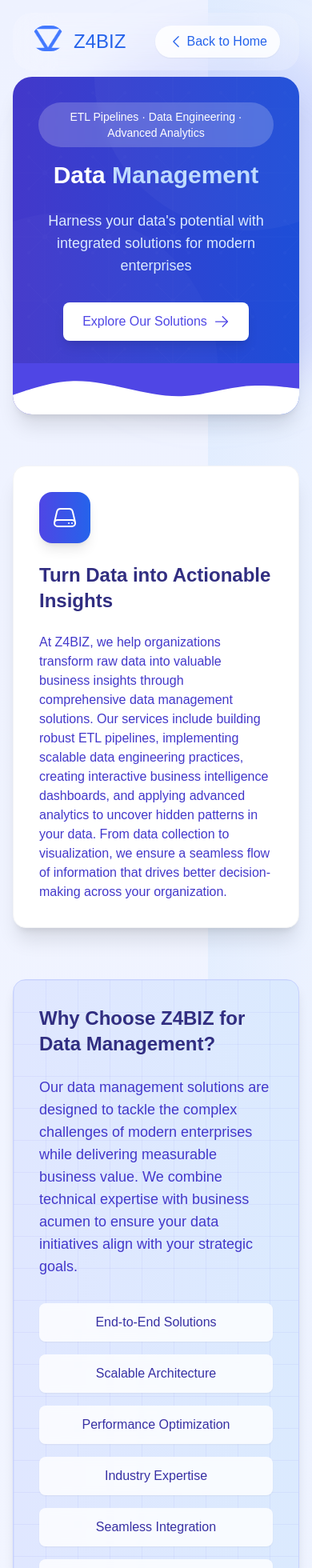
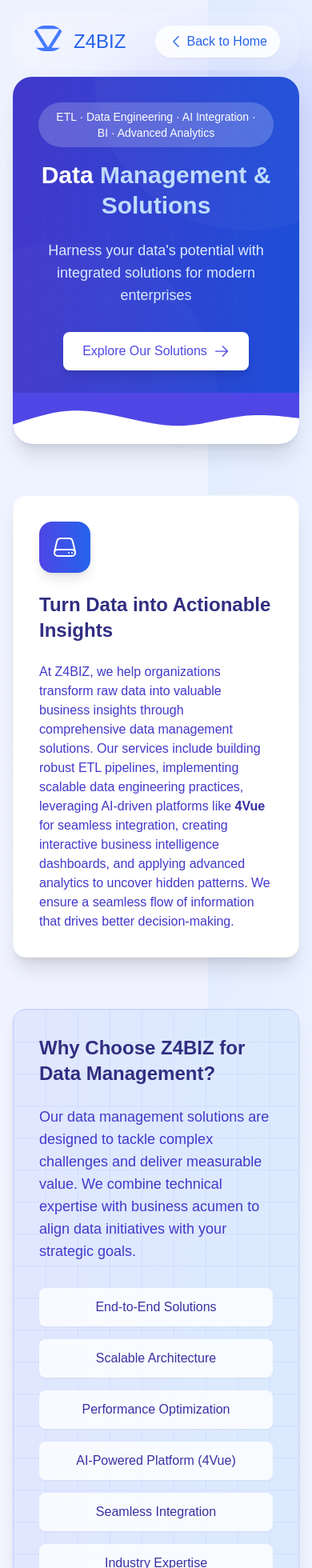
Before and after one commit to Surya-blippi/z4biz, a Next.js app: page /products/data in a window 390 px wide. Shown: the top 1960 px of the page at 80% size. Built offline with nearby package versions, Linux system fonts and the light colour scheme.

Commit message:
Fixed nav change

```diff
--- a/pages/products/data.tsx
+++ b/pages/products/data.tsx
@@ -9,7 +9,9 @@
   LightBulbIcon,
   GlobeAltIcon,
   ArrowRightIcon,
-  CircleStackIcon
+  CircleStackIcon,
+  BeakerIcon // Added for 4Vue (if SparklesIcon is needed elsewhere distinctly, or use SparklesIcon)
+             // Using SparklesIcon as it was originally assigned and fits AI theme
 } from '@heroicons/react/24/outline';
 import ServiceNavigation from '../../components/ServiceNavigation';
 import Footer from '../../components/Footer';
@@ -45,6 +47,24 @@
     gradient: "from-blue-500 to-cyan-600",
     bgPattern: "radial-gradient(circle at 10% 90%, rgba(14, 165, 233, 0.1) 0%, transparent 60%)"
   },
+  // *** START: Added 4Vue Section ***
+  {
+    id: "4vue-data-engineering", // Changed id slightly to avoid potential conflicts if "4vue" is used elsewhere
+    title: "4Vue Platform",
+    subtitle: "AI-Powered Data Engineering for Seamless Integration",
+    tagline: "Connect. Automate. Analyze.", // Adjusted tagline for data context
+    description: "Leverage 4Vue, our AI-driven data engineering platform, to streamline data collection, transformation, and governance. Connect multiple data sources, automate complex data pipelines with a no-code interface, and derive actionable insights faster.",
+    benefits: [ // Renamed 'features' to 'benefits' for consistency
+      "Seamless Integration: Connect diverse data sources using pre-built connectors, simplifying data ingestion.",
+      "Automated Data Pipelines: Schedule pipelines for timely and accurate data flow without manual intervention.",
+      "No-Code Data Transformation: Empower users to transform data effortlessly, accelerating decision-making.",
+      "AI-Powered Analytics: Uncover hidden insights, optimize workflows, and drive decisions with embedded AI."
+    ],
+    icon: SparklesIcon, // Kept SparklesIcon as it signifies AI/Automation
+    gradient: "from-teal-500 to-cyan-600", // Gradient from original ESG definition
+    bgPattern: "radial-gradient(circle at 10% 90%, rgba(20, 184, 166, 0.1) 0%, transparent 60%)" // BG pattern from original
+  },
+  // *** END: Added 4Vue Section ***
   {
     id: "business-intelligence",
     title: "Business Intelligence",
@@ -52,7 +72,7 @@
     tagline: "Visualize. Analyze. Decide.",
     description: "Z4BIZ transforms your data into actionable insights through powerful BI solutions. We create interactive dashboards and reports that provide real-time visibility into your business performance, enabling faster, data-driven decision-making across all organizational levels.",
     benefits: [
-      "Interactive Dashboards: Build customized dashboards that display key metrics and KPIs in real-time.",
+      "Interactive Dashboards: Build customized dashboards displaying key metrics and KPIs in real-time.",
       "Self-Service Analytics: Enable non-technical users to explore data and generate insights independently.",
       "Automated Reporting: Streamline recurring report generation to save time and ensure consistent delivery."
     ],
@@ -71,7 +91,7 @@
       "Prescriptive Insights: Receive actionable recommendations to optimize business processes.",
       "Performance Optimization: Identify inefficiencies and opportunities for business improvement."
     ],
-    icon: SparklesIcon,
+    icon: SparklesIcon, // Note: SparklesIcon is now used twice. Consider if a different icon for 4Vue or Advanced Analytics is better, or if it's acceptable.
     gradient: "from-violet-500 to-purple-600",
     bgPattern: "radial-gradient(circle at 10% 30%, rgba(139, 92, 246, 0.1) 0%, transparent 60%)"
   }
@@ -97,10 +117,10 @@
   return (
     <>
       <Head>
-        <title>Data Management | Z4BIZ</title>
+        <title>Data Management & Solutions | Z4BIZ</title> {/* Updated Title */}
         <meta
           name="description"
-          content="Harness your data's potential with ETL pipelines, data engineering, interactive BI visualizations, and advanced analytics solutions."
+          content="Harness your data's potential with ETL pipelines, data engineering, AI-powered platforms like 4Vue, interactive BI, and advanced analytics." /* Updated Meta */
         />
       </Head>
 
@@ -167,7 +187,8 @@
                     transition={{ delay: 0.2, duration: 0.5 }}
                     className="inline-block px-4 py-2 mb-4 rounded-full bg-white/20 backdrop-blur-sm text-white text-sm font-medium"
                   >
-                    ETL Pipelines · Data Engineering · Advanced Analytics
+                    {/* Updated Tagline */}
+                    ETL · Data Engineering · AI Integration · BI · Advanced Analytics
                   </motion.div>
 
                   <motion.h1
@@ -176,7 +197,7 @@
                     transition={{ delay: 0.3, duration: 0.6 }}
                     className="text-3xl sm:text-4xl lg:text-5xl font-bold mb-6 leading-tight"
                   >
-                    Data <span className="text-blue-200">Management</span>
+                    Data <span className="text-blue-200">Management & Solutions</span> {/* Updated Heading */}
                   </motion.h1>
 
                   <motion.p
@@ -237,7 +258,7 @@
 
                     <div className="prose prose-lg max-w-none text-indigo-700">
                       <p>
-                        At Z4BIZ, we help organizations transform raw data into valuable business insights through comprehensive data management solutions. Our services include building robust ETL pipelines, implementing scalable data engineering practices, creating interactive business intelligence dashboards, and applying advanced analytics to uncover hidden patterns in your data. From data collection to visualization, we ensure a seamless flow of information that drives better decision-making across your organization.
+                        At Z4BIZ, we help organizations transform raw data into valuable business insights through comprehensive data management solutions. Our services include building robust ETL pipelines, implementing scalable data engineering practices, leveraging AI-driven platforms like <strong className='text-indigo-800'>4Vue</strong> for seamless integration, creating interactive business intelligence dashboards, and applying advanced analytics to uncover hidden patterns. We ensure a seamless flow of information that drives better decision-making. {/* Added mention of 4Vue */}
                       </p>
                     </div>
                   </div>
@@ -267,16 +288,18 @@
               <div className="relative">
                 <h3 className="text-2xl font-bold text-indigo-900 mb-6">Why Choose Z4BIZ for Data Management?</h3>
                 <p className="text-lg text-indigo-700 mb-8">
-                  Our data management solutions are designed to tackle the complex challenges of modern enterprises while delivering measurable business value. We combine technical expertise with business acumen to ensure your data initiatives align with your strategic goals.
+                  Our data management solutions are designed to tackle complex challenges and deliver measurable value. We combine technical expertise with business acumen to align data initiatives with your strategic goals.
                 </p>
 
+                {/* *** START: Why Choose Items (Including 4Vue Benefit) *** */}
                 <div className="grid grid-cols-1 sm:grid-cols-3 gap-4">
                   {[
                     "End-to-End Solutions",
                     "Scalable Architecture",
                     "Performance Optimization",
+                    "AI-Powered Platform (4Vue)", // Added benefit related to 4Vue
+                    "Seamless Integration",
                     "Industry Expertise",
-                    "Seamless Integration",
                     "Ongoing Support"
                   ].map((feature) => (
                     <div
@@ -287,10 +310,11 @@
                     </div>
                   ))}
                 </div>
+                 {/* *** END: Why Choose Items *** */}
               </div>
             </motion.div>
 
-            {/* Data Management Services */}
+            {/* Data Management Services Title Area */}
             <div className="mb-10 text-center">
               <motion.div
                 initial={{ opacity: 0, y: 20 }}
@@ -298,7 +322,7 @@
                 viewport={{ once: true }}
                 className="inline-block px-4 py-2 mb-4 rounded-full bg-indigo-100 text-indigo-700 text-sm font-medium"
               >
-                Our Data Services
+                Our Data Services & Platforms {/* Updated Title */}
               </motion.div>
               <motion.h2
                 initial={{ opacity: 0, y: 20 }}
@@ -315,11 +339,11 @@
                 transition={{ delay: 0.1 }}
                 className="text-base sm:text-xl text-indigo-600 max-w-3xl mx-auto"
               >
-                From data collection to visualization, we provide end-to-end solutions
+                From data collection to visualization and AI-driven insights, we provide end-to-end solutions.
               </motion.p>
             </div>
 
-            {/* Service Cards */}
+            {/* Service Cards Section (Now includes 4Vue) */}
             <motion.div
               className="space-y-16"
               variants={containerVariants}
@@ -364,10 +388,11 @@
                           {service.description}
                         </p>
 
-                        {/* Features */}
+                        {/* Benefits/Features */}
                         <div className="mb-6 bg-indigo-50 rounded-xl p-6">
                           <h3 className={`text-lg font-semibold mb-6 text-transparent bg-clip-text bg-gradient-to-r ${service.gradient}`}>
-                            Key Benefits of {service.title}
+                             {/* Dynamic Title based on service ID */}
+                            {service.id === '4vue-data-engineering' ? `Key Features of ${service.title}` : `Key Benefits of ${service.title}`}
                           </h3>
                           <ul className="space-y-4">
                             {service.benefits.map((benefit, idx) => (
@@ -400,11 +425,11 @@
               <div className="absolute inset-0 opacity-10">
                 <svg width="100%" height="100%" viewBox="0 0 100 100" xmlns="http://www.w3.org/2000/svg">
                   <defs>
-                    <pattern id="grid" x="0" y="0" width="20" height="20" patternUnits="userSpaceOnUse">
+                    <pattern id="grid-data-benefits" x="0" y="0" width="20" height="20" patternUnits="userSpaceOnUse"> {/* Changed pattern ID */}
                       <path d="M 20 0 L 0 0 0 20" fill="none" stroke="white" strokeWidth="0.5"/>
                     </pattern>
                   </defs>
-                  <rect width="100%" height="100%" fill="url(#grid)" />
+                  <rect width="100%" height="100%" fill="url(#grid-data-benefits)" /> {/* Changed pattern ID */}
                 </svg>
               </div>
 
@@ -415,19 +440,19 @@
                   <div className="bg-white/10 backdrop-blur-sm rounded-xl p-6 hover:bg-white/20 transition-colors duration-300">
                     <LightBulbIcon className="w-10 h-10 mb-4" />
                     <h3 className="text-xl font-semibold mb-2">Data-Driven Decisions</h3>
-                    <p className="text-white/90">Enable faster, more accurate decision-making at all levels of your organization.</p>
+                    <p className="text-white/90">Enable faster, more accurate decision-making at all levels.</p>
                   </div>
 
                   <div className="bg-white/10 backdrop-blur-sm rounded-xl p-6 hover:bg-white/20 transition-colors duration-300">
                     <ChartBarIcon className="w-10 h-10 mb-4" />
                     <h3 className="text-xl font-semibold mb-2">Performance Optimization</h3>
-                    <p className="text-white/90">Identify inefficiencies and opportunities for improvement across your business.</p>
+                    <p className="text-white/90">Identify inefficiencies and opportunities for business improvement.</p>
                   </div>
 
                   <div className="bg-white/10 backdrop-blur-sm rounded-xl p-6 hover:bg-white/20 transition-colors duration-300">
                     <GlobeAltIcon className="w-10 h-10 mb-4" />
                     <h3 className="text-xl font-semibold mb-2">Scalable Growth</h3>
-                    <p className="text-white/90">Build data infrastructure that grows with your business and adapts to changing needs.</p>
+                    <p className="text-white/90">Build data infrastructure that grows with your business needs.</p>
                   </div>
                 </div>
               </div>
--- a/pages/products/esg.tsx
+++ b/pages/products/esg.tsx
@@ -4,10 +4,10 @@
 import {
   ShieldCheckIcon,
   DocumentChartBarIcon,
-  DocumentTextIcon,
+  // DocumentTextIcon, // Removed as not used
   CloudArrowUpIcon,
-  ChartBarIcon,
-  SparklesIcon,
+  // ChartBarIcon, // Removed as not used
+  // SparklesIcon, // *** REMOVED: Icon for 4Vue is no longer needed here ***
   ArrowRightIcon,
   GlobeAltIcon,
   BeakerIcon
@@ -15,6 +15,7 @@
 import ServiceNavigation from '../../components/ServiceNavigation';
 import Footer from '../../components/Footer';
 
+// *** REMOVED: 4Vue object from this array ***
 const esgProducts = [
   {
     id: "4scope",
@@ -30,22 +31,8 @@
     icon: DocumentChartBarIcon,
     gradient: "from-green-500 to-emerald-600",
     bgPattern: "radial-gradient(circle at 90% 10%, rgba(16, 185, 129, 0.1) 0%, transparent 60%)"
-  },
-  {
-    id: "4vue",
-    title: "4Vue",
-    subtitle: "AI-Powered Data Engineering for Seamless Integration",
-    description: "4Vue is an AI-driven data engineering platform that streamlines data collection, transformation, and governance. With 4Vue, businesses can connect multiple data sources, automate data pipelines, and derive actionable insights from their data.",
-    features: [
-      "Seamless Integration: Connect to a diverse range of data sources using 4Vue's pre-built connectors, simplifying the data ingestion process",
-      "Automated Data Pipelines: Set up scheduled data pipelines to run automatically, ensuring timely and accurate data flow",
-      "No-Code Data Transformation: Use 4Vue's no-code interface to transform data effortlessly, enabling faster decision-making without the need for coding expertise",
-      "AI-Powered Analytics: Leverage AI-driven analytics to uncover insights, optimize workflows, and make data-driven decisions"
-    ],
-    icon: SparklesIcon,
-    gradient: "from-teal-500 to-cyan-600",
-    bgPattern: "radial-gradient(circle at 10% 90%, rgba(20, 184, 166, 0.1) 0%, transparent 60%)"
   }
+  // 4Vue object was here
 ];
 
 const esgFrameworks = [
@@ -79,10 +66,10 @@
   return (
     <>
       <Head>
-        <title>ESG Solutions | Z4BIZ</title>
+        <title>ESG Reporting Solutions | Z4BIZ</title> {/* Updated title */}
         <meta
           name="description"
-          content="Sustainability & compliance solutions with 4Scope for ESG reporting and 4Vue for data engineering and analytics."
+          content="Sustainability & compliance solutions with 4Scope for comprehensive ESG reporting across major frameworks." /* Updated description */
         />
       </Head>
 
@@ -141,7 +128,7 @@
                     transition={{ delay: 0.2, duration: 0.5 }}
                     className="inline-block px-4 py-2 mb-4 rounded-full bg-white/20 backdrop-blur-sm text-white text-sm font-medium"
                   >
-                    Environmental, Social & Governance
+                    Environmental, Social & Governance Reporting {/* Updated Tag */}
                   </motion.div>
 
                   <motion.h1
@@ -150,7 +137,7 @@
                     transition={{ delay: 0.3, duration: 0.6 }}
                     className="text-3xl sm:text-4xl lg:text-5xl font-bold mb-6 leading-tight"
                   >
-                    ESG <span className="text-emerald-200">Solutions</span>
+                    ESG <span className="text-emerald-200">Reporting Solution</span> {/* Updated Heading */}
                   </motion.h1>
 
                   <motion.p
@@ -159,7 +146,7 @@
                     transition={{ delay: 0.4, duration: 0.6 }}
                     className="text-lg sm:text-xl text-teal-100 mb-8 max-w-3xl mx-auto"
                   >
-                    Comprehensive sustainability and compliance solutions to meet your ESG reporting needs
+                    Comprehensive sustainability and compliance solutions powered by 4Scope to meet your ESG reporting needs. {/* Updated Sub-heading */}
                   </motion.p>
 
                   <motion.div
@@ -171,7 +158,7 @@
                       href="#4scope"
                       className="inline-flex items-center px-6 py-3 bg-white text-green-600 font-medium rounded-lg shadow-lg hover:bg-green-50 transition-colors duration-300 group"
                     >
-                      Explore Our Solutions
+                      Explore 4Scope Solution
                       <ArrowRightIcon className="w-5 h-5 ml-2 group-hover:translate-x-1 transition-transform duration-300" />
                     </a>
                   </motion.div>
@@ -207,11 +194,11 @@
                   </div>
 
                   <div className="flex-grow">
-                    <h2 className="text-2xl sm:text-3xl font-bold text-green-900 mb-6">Sustainability & Compliance Solutions</h2>
+                    <h2 className="text-2xl sm:text-3xl font-bold text-green-900 mb-6">Streamlined Sustainability & Compliance</h2> {/* Updated title */}
 
                     <div className="prose prose-lg max-w-none text-green-700">
                       <p>
-                        At Z4BIZ, we provide powerful software solutions to help organizations navigate the complex landscape of ESG reporting and sustainability data management. Our flagship products, 4Scope and 4Vue, work together to simplify compliance, streamline data collection, and provide actionable insights for your sustainability journey.
+                        At Z4BIZ, we provide powerful software solutions to help organizations navigate the complex landscape of ESG reporting. Our flagship product, <strong className="text-green-800">4Scope</strong>, simplifies compliance, streamlines data collection for reporting, and provides actionable insights for your sustainability journey. {/* Updated description */}
                       </p>
                     </div>
                   </div>
@@ -239,9 +226,9 @@
               </div>
 
               <div className="relative">
-                <h3 className="text-2xl font-bold text-green-900 mb-6">Supported ESG Frameworks</h3>
+                <h3 className="text-2xl font-bold text-green-900 mb-6">Supported ESG Frameworks with 4Scope</h3> {/* Specified 4Scope */}
                 <p className="text-lg text-green-700 mb-8">
-                  Our solutions support a wide range of global sustainability and reporting frameworks to ensure your business stays compliant:
+                  Our 4Scope solution supports a wide range of global sustainability and reporting frameworks to ensure your business stays compliant:
                 </p>
 
                 <div className="grid grid-cols-1 sm:grid-cols-2 md:grid-cols-4 gap-4">
@@ -257,7 +244,7 @@
               </div>
             </motion.div>
 
-            {/* Product Cards */}
+            {/* Product Cards Title Area */}
             <div className="mb-10 text-center">
               <motion.div
                 initial={{ opacity: 0, y: 20 }}
@@ -265,7 +252,7 @@
                 viewport={{ once: true }}
                 className="inline-block px-4 py-2 mb-4 rounded-full bg-green-100 text-green-700 text-sm font-medium"
               >
-                Our ESG Products
+                Our ESG Reporting Product
               </motion.div>
               <motion.h2
                 initial={{ opacity: 0, y: 20 }}
@@ -273,7 +260,7 @@
                 viewport={{ once: true }}
                 className="text-3xl sm:text-4xl font-bold text-green-900 mb-4"
               >
-                Innovative Sustainability Solutions
+                Introducing 4Scope
               </motion.h2>
               <motion.p
                 initial={{ opacity: 0, y: 20 }}
@@ -282,19 +269,19 @@
                 transition={{ delay: 0.1 }}
                 className="text-base sm:text-xl text-green-700 max-w-3xl mx-auto"
               >
-                Powerful tools to simplify ESG reporting and data management
+                A powerful tool to simplify your ESG reporting and compliance management.
               </motion.p>
             </div>
 
-            {/* Product Cards */}
+            {/* Product Cards Section (Only 4Scope now) */}
             <motion.div
-              className="space-y-16"
+              className="space-y-16" // Might want to remove space-y-16 if only one item remains, or keep for consistency
               variants={containerVariants}
               initial="hidden"
               whileInView="visible"
               viewport={{ once: true }}
             >
-              {esgProducts.map((product) => (
+              {esgProducts.map((product) => ( // This map will now only iterate once for 4Scope
                 <motion.div
                   key={product.id}
                   variants={itemVariants}
@@ -363,34 +350,34 @@
               <div className="absolute inset-0 opacity-10">
                 <svg width="100%" height="100%" viewBox="0 0 100 100" xmlns="http://www.w3.org/2000/svg">
                   <defs>
-                    <pattern id="grid" x="0" y="0" width="20" height="20" patternUnits="userSpaceOnUse">
+                    <pattern id="grid-esg-benefits" x="0" y="0" width="20" height="20" patternUnits="userSpaceOnUse"> {/* Changed pattern ID */}
                       <path d="M 20 0 L 0 0 0 20" fill="none" stroke="white" strokeWidth="0.5"/>
                     </pattern>
                   </defs>
-                  <rect width="100%" height="100%" fill="url(#grid)" />
+                  <rect width="100%" height="100%" fill="url(#grid-esg-benefits)" /> {/* Changed pattern ID */}
                 </svg>
               </div>
 
               <div className="relative text-white">
-                <h2 className="text-2xl sm:text-3xl font-bold mb-6">Why Choose Our ESG Solutions?</h2>
+                <h2 className="text-2xl sm:text-3xl font-bold mb-6">Why Choose the 4Scope ESG Solution?</h2> {/* Updated title */}
 
                 <div className="grid grid-cols-1 sm:grid-cols-2 md:grid-cols-3 gap-6">
                   <div className="bg-white/10 backdrop-blur-sm rounded-xl p-6 hover:bg-white/20 transition-colors duration-300">
                     <GlobeAltIcon className="w-10 h-10 mb-4" />
                     <h3 className="text-xl font-semibold mb-2">Complete Compliance</h3>
-                    <p className="text-white/90">Meet requirements for all major ESG frameworks with automated reporting tools and guidance.</p>
+                    <p className="text-white/90">Meet requirements for major ESG frameworks with automated reporting.</p>
                   </div>
 
                   <div className="bg-white/10 backdrop-blur-sm rounded-xl p-6 hover:bg-white/20 transition-colors duration-300">
                     <CloudArrowUpIcon className="w-10 h-10 mb-4" />
                     <h3 className="text-xl font-semibold mb-2">Cloud-Based Platform</h3>
-                    <p className="text-white/90">Access your sustainability data anywhere, anytime with our secure cloud-based solutions.</p>
+                    <p className="text-white/90">Access your sustainability data anywhere, anytime securely.</p>
                   </div>
 
                   <div className="bg-white/10 backdrop-blur-sm rounded-xl p-6 hover:bg-white/20 transition-colors duration-300">
-                    <BeakerIcon className="w-10 h-10 mb-4" />
-                    <h3 className="text-xl font-semibold mb-2">AI-Powered Insights</h3>
-                    <p className="text-white/90">Advanced analytics help you identify opportunities and risks in your sustainability performance.</p>
+                    <BeakerIcon className="w-10 h-10 mb-4" /> {/* Kept BeakerIcon, could be changed if needed */}
+                    <h3 className="text-xl font-semibold mb-2">Simplified Reporting</h3> {/* Changed from AI-Powered Insights */}
+                    <p className="text-white/90">Streamline data collection and report generation processes efficiently.</p>
                   </div>
                 </div>
               </div>
```
Also changed, not shown: components/Hero.tsx (+6 -2 lines).
